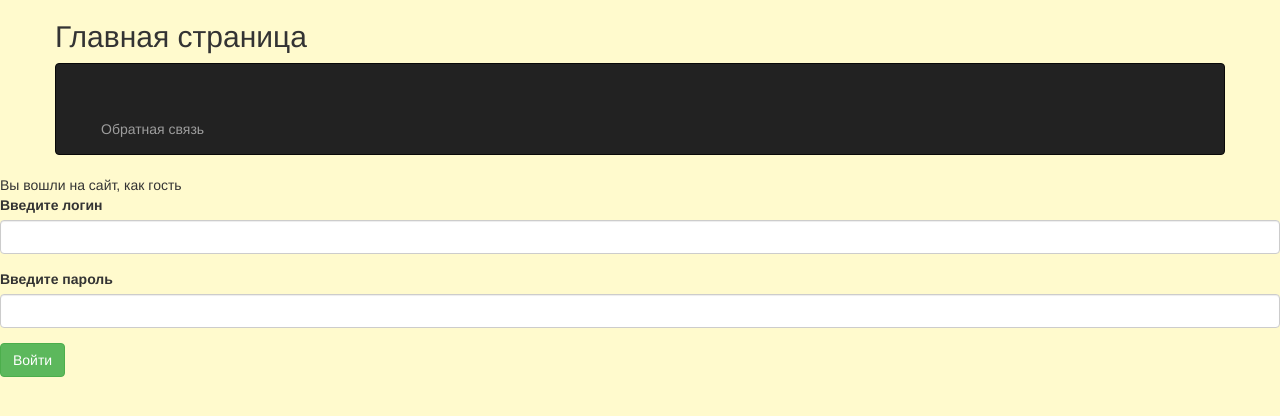
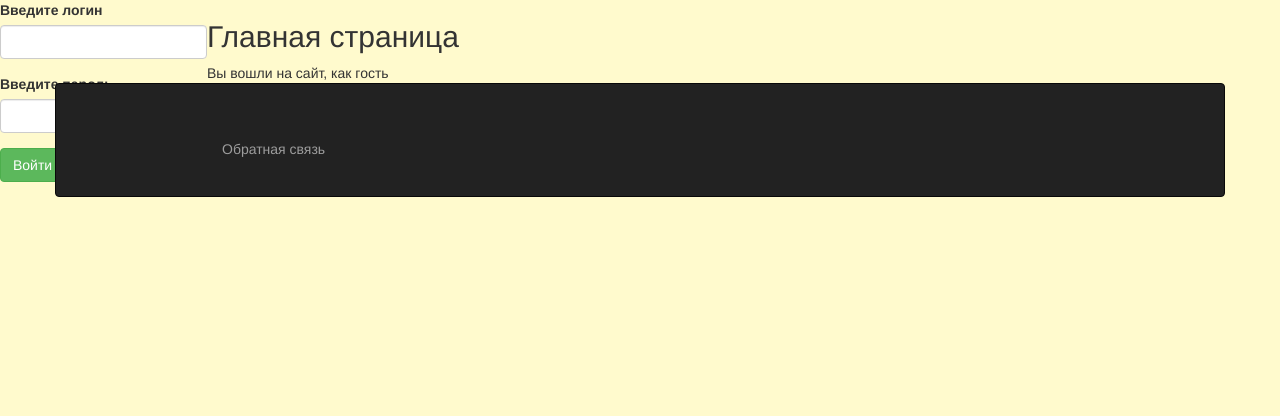
Before and after one commit to MEX4HIK/bwt_test, a PHP site: page / in a window 1280 px wide. Shown: the top 416 px of the page. Run offline with PHP 8.4, Linux system fonts and the light colour scheme.

Commit message:
не большие фиксы

```diff
--- a/web/index.php
+++ b/web/index.php
@@ -47,6 +47,30 @@ if (isset($_REQUEST['submitData']))
 
 <?php
 
+if (empty($_SESSION['login']) or empty($_SESSION['id'])){
+    echo "<html>
+
+
+    <div class=\"navbar-header\">
+    <form role=\"form\" action=\"testreg.php\" method=\"post\">
+    <div class=\"form-group\">
+    <label for=\"login\">Введите логин</label><input type=\"text\" name=\"login\" class=\"form-control\" id=\"login\">
+    </div>
+    <div class=\"form-group\">
+    <label for=\"password\">Введите пароль</label><input type=\"password\" name=\"password\" class=\"form-control\" id=\"password\">
+    </div>
+          <button type=\"submit\" class=\"btn btn-success\">Войти</button>
+
+    <a href=\"reg.php\">Зарегистрироваться</a>
+    </form>
+    </div>
+
+
+
+</html>";
+}
+
+
 if (empty($_SESSION['login']) or empty($_SESSION['id']))
 {
 
@@ -56,6 +80,7 @@ if (empty($_SESSION['login']) or empty($_SESSION['id']))
     <div class=\"container\">
      <div class=\"row\">
          <h2>Главная страница</h2>
+         Вы вошли на сайт, как гость
          <div class=\"navbar navbar-inverse\">
              <div class=\"container\">
                  <div class=\"navbar-header\">
@@ -66,12 +91,13 @@ if (empty($_SESSION['login']) or empty($_SESSION['id']))
                       <li> <br><a href=\"feedback.php\"><br>Обратная связь</a>
                   </ul>
                   </div>
+
                   </div>
                   </div>
                   </div>
                   </div>
     </html>";
-    echo "Вы вошли на сайт, как гость";
+
     //echo "<br><a href=\"feedback.php\"><br>Обратная связь</a>";
 }
 else
@@ -100,17 +126,15 @@ else
 
                   </div>
                   <form><br>
-
+                  <!--Форма выхода пользователя-->
                    <input type=\"submit\" name=\"submitData\" value=\"Выход\" >
                    </form>
                   </div>
                   </div>
     </html>";
     echo "Вы вошли на сайт, как ".$_SESSION['login'];
-    //Форма выхода пользователя
-    echo "<html>
 
-    </html>";
+
    /* echo "<br><a href=\"pars.php\"><br>Погода</a>";
     echo "<br><a href=\"feedback.php\">Обратная связь</a>";
     echo "<br><a href=\"list_feedback.php\">Список отзывов</a>";*/
@@ -118,43 +142,6 @@ else
 
 }
 ?>
-<?php
-if (empty($_SESSION['login']) or empty($_SESSION['id'])){
-    echo "<html>
-    <!--<form action=\"testreg.php\" method=\"post\">-->
 
- <!--  <form role=\"form\" action=\"testreg.php\" method=\"post\">
-
-    <p>
-        <label>Ваш логин:<br></label>
-        <input name=\"login\" type=\"text\" size=\"15\" maxlength=\"15\">
-    </p>
-
-    <p>
-
-        <label>Ваш пароль:<br></label>
-        <input name=\"password\" type=\"password\" size=\"15\" maxlength=\"15\">
-    </p>
-    <p>
-        <input type=\"submit\" name=\"submit\" value=\"Войти\">
-        <br>
-
-        <a href=\"reg.php\">Зарегистрироваться</a>
-    </p></form>-->
-    <form role=\"form\" action=\"testreg.php\" method=\"post\">
-    <div class=\"form-group\">
-    <label for=\"login\">Введите логин</label><input type=\"text\" name=\"login\" class=\"form-control\" id=\"login\">
-    </div>
-    <div class=\"form-group\">
-    <label for=\"password\">Введите пароль</label><input type=\"password\" name=\"password\" class=\"form-control\" id=\"password\">
-    </div>
-          <button type=\"submit\" class=\"btn btn-success\">Войти</button>
-    <br>
-    </form>
-
-<br>
-</html>";
-}
-?>
 </body>
 </html>
```
